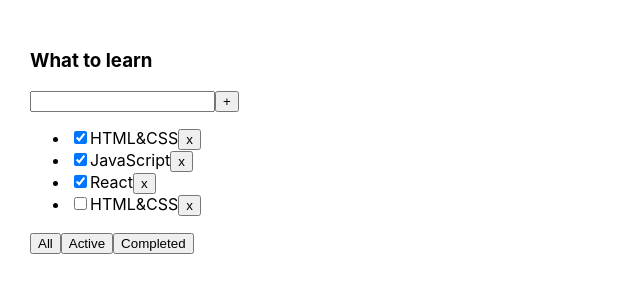
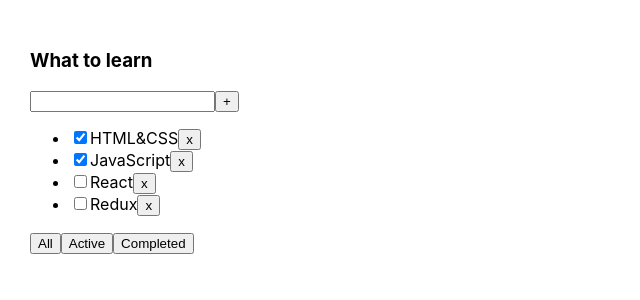
Before and after one commit to Rustam-Ulaevich/Todo_together, a React (Create React App) app: page / in a window 1280 px wide. Shown: the top 300 px of the page, without its empty margins (0-640 px from the left). Built offline with nearby package versions, Linux system fonts and the light colour scheme; the HTML template or start-up script is replaced by a standard one.

Commit message:
Repeat the Todolist course. 3 lesson

```diff
--- a/src/App.tsx
+++ b/src/App.tsx
@@ -1,47 +1,56 @@
 import React, {useState} from 'react';
 import './App.css';
-import {TasksType, Todolist} from "./Components/Todolist";
+import {TasksType, Todolist} from "./Todolist";
+import {v1} from "uuid";
 
-export type FilterType = 'all' | 'active' | 'completed'
+export type FilterValueType = 'All' | 'Active' | 'Completed'
 
 function App() {
 
-    let [tasks, setTasks]= useState <TasksType[]> ([
-        {id: 1, title: 'HTML&CSS', isDone: true},
-        {id: 2, title: 'JavaScript', isDone: true},
-        {id: 3, title: 'React', isDone: true},
-        {id: 4, title: 'HTML&CSS', isDone: false},
+   const [tasks, setTasks] = useState<TasksType[]>([
+        {id: v1(), title: 'HTML&CSS', isDone: true},
+        {id: v1(), title: 'JavaScript', isDone: true},
+        {id: v1(), title: 'React', isDone: false},
+        {id: v1(), title: 'Redux', isDone: false},
     ])
-    let [filter, setFilter] = useState<FilterType> ('all')
+   const [filter, setFilter] = useState<FilterValueType>('All')
 
-    const removeTask = (id: number) => {
-        setTasks(tasks.filter( t => t.id !== id))
+   const addTask = (title: string) => {
+     const newTask: TasksType = {id: v1(), title: title, isDone: false}
+       setTasks([newTask, ...tasks])
+   }
+
+    // const Task2 = useState([
+    //     {id: v1(), title: 'Milk', isDone: true},
+    //     {id: v1(), title: 'Book', isDone: true},
+    //     {id: v1(), title: 'PC', isDone: true},
+    // ])
+
+    const removeTask = (id: string) => {
+       setTasks(tasks.filter( t => t.id !== id))
     }
 
-    const changeFilter = (value: FilterType) => {
-        setFilter(value)
-
+    const changeFilter = (value: FilterValueType) => {
+      setFilter(value)
     }
-    console.log(filter)
 
     let filteredTasks = tasks
-    if (filter === 'active') {
-        filteredTasks = tasks.filter(tasks => !tasks.isDone)
+    if(filter === 'Active'){
+        filteredTasks = tasks.filter( t => !t.isDone)
     }
-    if (filter === 'completed') {
-        filteredTasks = tasks.filter(tasks => tasks.isDone)
+    if(filter === 'Completed'){
+        filteredTasks = tasks.filter( t => t.isDone)
     }
-
-
 
     return <div className='App'>
         <Todolist title='What to learn'
                   tasks={filteredTasks}
                   removeTask={removeTask}
                   changeFilter={changeFilter}
+                  addTask={addTask}
         />
+    </div>
 
-    </div>
 }
 
 export default App;
--- a/src/Components/Todolist.tsx
+++ /dev/null
@@ -1,44 +0,0 @@
-import {FC} from "react";
-import {FilterType} from "../App";
-
-export type TasksType = {
-    id: number
-    title: string
-    isDone: boolean
-}
-
-type PropsType = {
-    title: string
-    tasks: TasksType[]
-    removeTask: (id: number) => void
-    changeFilter: (filter: FilterType) => void
-}
-
-export const Todolist: FC<PropsType> = ({
-    title,
-    tasks,
-    removeTask,
-    changeFilter
-    }) => {
-    return <div>
-        <h3>{title}</h3>
-        <div>
-            <input/>
-            <button>+</button>
-        </div>
-        <ul>
-            {tasks.map( task => <li>
-                <input type="checkbox" checked={task.isDone}/>
-                <span>{task.title}</span>
-                <button onClick={ () => removeTask(task.id)}>x</button>
-                </li>)}
-        </ul>
-        <div>
-            <button onClick={()=>changeFilter('all')}>All</button>
-            <button onClick={()=>changeFilter('active')}>Active</button>
-            <button onClick={()=>changeFilter('completed')}>Completed</button>
-        </div>
-
-    </div>
-
-}
--- /dev/null
+++ b/src/Todolist.tsx
@@ -0,0 +1,75 @@
+import {FC, useState, KeyboardEvent, ChangeEvent} from "react";
+import {FilterValueType} from "./App";
+
+export type TasksType = {
+    id: string
+    title: string
+    isDone: boolean
+}
+
+interface TodolistProps {
+    title: string
+    tasks: TasksType[]
+    removeTask: (id: string) => void
+    changeFilter: (value: FilterValueType) => void
+    addTask: (title: string) => void
+}
+
+export const Todolist: FC<TodolistProps> = (
+    {
+        title,
+        tasks,
+        removeTask,
+        changeFilter,
+        addTask
+    }) => {
+
+    const [newTitle, setNewTitle] = useState('')
+
+    const onAddTask = () => {
+        addTask(newTitle)
+        setNewTitle('')
+    }
+
+    const onChangeHsndler = (event: ChangeEvent<HTMLInputElement>) => {
+        setNewTitle(event.currentTarget.value)
+    }
+
+    const onKeyPress = (event: KeyboardEvent<HTMLInputElement>) => {
+            if(event.charCode === 13){
+                onAddTask()
+            }
+        }
+
+    const onRemoveTask = (id: string) => {
+        removeTask(id)
+    }
+
+    const onHandlerChangeFilter = (value: FilterValueType) => {
+        changeFilter(value)
+    }
+
+    return <div>
+        <h3>{title}</h3>
+        <div>
+            <input value={newTitle}
+                   type="text"
+                   onChange={ onChangeHsndler }
+                   onKeyPress = { onKeyPress }
+            />
+            <button  onClick={onAddTask}>+</button>
+        </div>
+        <ul>
+            {tasks.map( (task, index) => <li key={index}>
+                <input type="checkbox" checked={task.isDone}/>
+                <span>{task.title}</span>
+                <button onClick={ () => onRemoveTask(task.id) }>x</button>
+            </li>)}
+        </ul>
+        <div>
+            <button onClick={ () => {onHandlerChangeFilter("All")} }>All</button>
+            <button onClick={ () => {onHandlerChangeFilter("Active")} }>Active</button>
+            <button onClick={ () => {onHandlerChangeFilter("Completed")} }>Completed</button>
+        </div>
+    </div>;
+}
```
